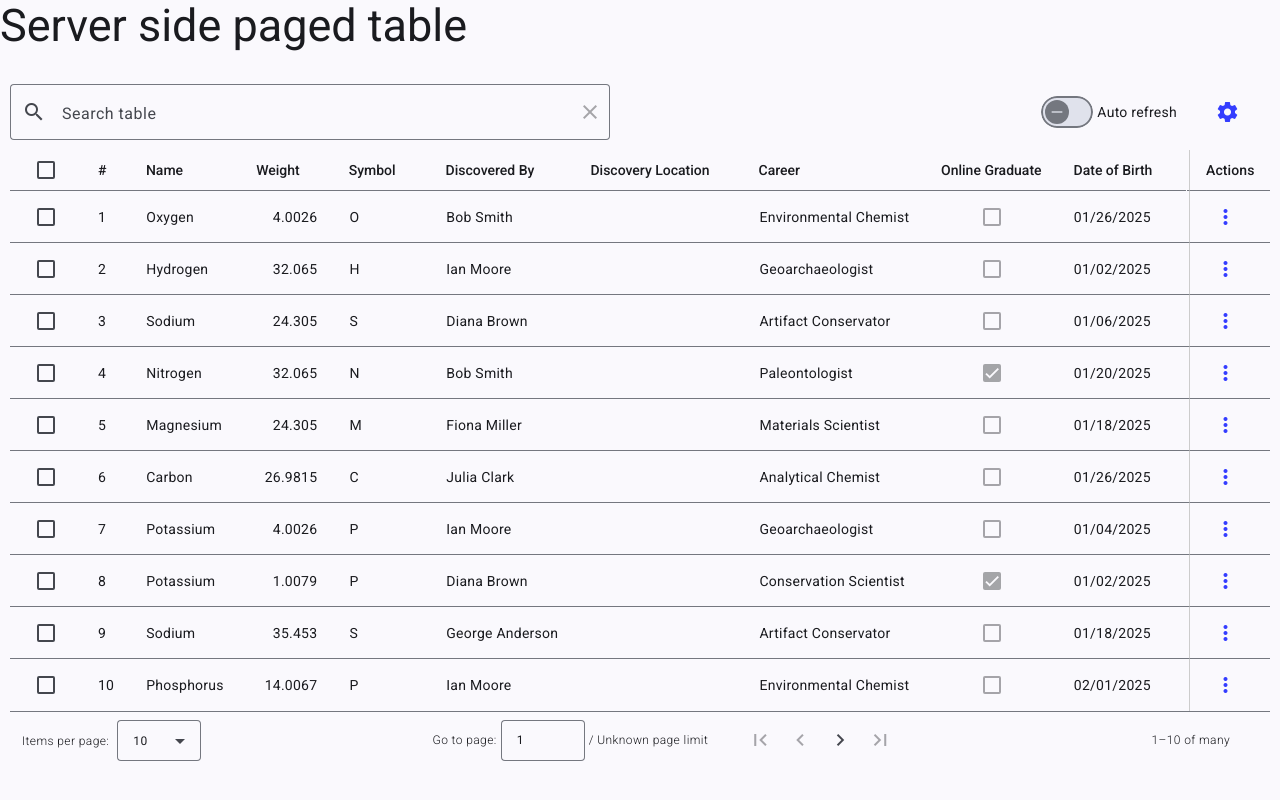
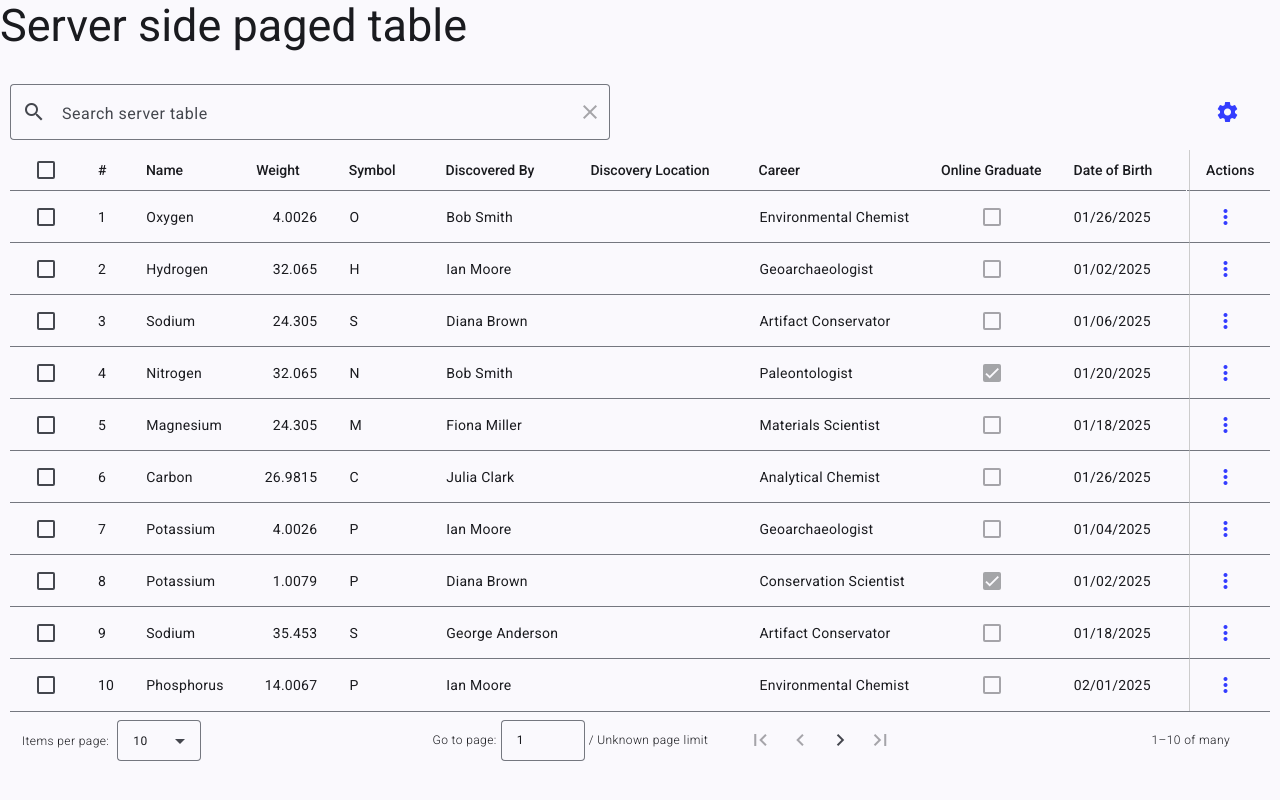
Before and after one commit to this-wastes-time/sp1-custom-table, an Angular app in the folder sp1-custom-table/: page / in a window 1280 px wide. Built offline with nearby package versions, Linux system fonts and the light colour scheme.

Commit message:
separate client and server table example configurations

```diff
--- a/sp1-custom-table/src/app/app.component.html
+++ b/sp1-custom-table/src/app/app.component.html
@@ -3,7 +3,7 @@
 <div class="outer-table-container">
   <div class="table-paginator-container">
     <app-custom-table #clientTable
-      [tableConfig]="tableConfig"
+      [tableConfig]="clientConfig"
       [tableData]="paginatedData"
       [pageIndex]="cPageIndex"
       [pageSize]="cPageSize"
@@ -32,7 +32,7 @@
   <div class="table-paginator-container">
     <app-custom-table #serverTable
       [loading]="loading"
-      [tableConfig]="tableConfig"
+      [tableConfig]="serverConfig"
       [tableData]="(serverData$ | async) ?? []"
       [pageIndex]="sPageIndex"
       [pageSize]="sPageSize"
--- a/sp1-custom-table/src/app/app.component.ts
+++ b/sp1-custom-table/src/app/app.component.ts
@@ -117,13 +117,6 @@ export class AppComponent implements OnInit {
     },
     showRowNumbers: true,
     multiRowSelection: true,
-    autoRefresh: {
-      enabled: false,
-      intervalMs: AFREFRESH,
-      autoRefreshFunc: (afState) => {
-        this.toggleAutoRefresh(afState);
-      },
-    },
     rowClass: (row: MockModel) => (row.name === 'Calcium' ? ['gold', 'bold'] : ''),
     sortOptions: {
       sortFunc(item, property): string | number {
@@ -139,16 +132,6 @@ export class AppComponent implements OnInit {
         return value;
       },
     },
-    tableActions: [
-      {
-        label: 'Refresh table',
-        description: 'Update table with latest data',
-        action: () => {
-          this.loadData();
-          this.tableDataRequestClient();
-        }
-      },
-    ],
     selectedRowActions: [
       {
         label: 'Delete rows',
@@ -172,8 +155,58 @@ export class AppComponent implements OnInit {
         },
       ],
     },
+  };
+
+  // Client table config
+  clientConfig: TableConfig<MockModel> = {
+    ...this.tableConfig,
+    autoRefresh: {
+      enabled: false,
+      intervalMs: AFREFRESH,
+      autoRefreshFunc: (afState) => {
+        this.toggleAutoRefresh(afState);
+      },
+    },
+    tableActions: [
+      {
+        label: 'Refresh table',
+        description: 'Update table with latest data',
+        action: () => {
+          this.loadData();
+          this.tableDataRequestClient();
+        }
+      },
+    ],
     searchBarConfig: {
-      label: 'Search table',
+      label: 'Search client table',
+      placeholder: 'Example: Hydrogen',
+    },
+  };
+
+  // Server table config
+  serverConfig: TableConfig<MockModel> = {
+    ...this.tableConfig,
+    tableActions: [
+      {
+        label: 'Refresh table',
+        description: 'Update table with latest data',
+        action: () => {
+          // Author note: It would be considered a best practice to reset the paginator state of whether all items are known upon refresh.
+          this.serverPaginator.totalItemsKnown = false;
+          this.serverData$ = this.mockService.fetchData(this.sPageIndex, this.sPageSize).pipe(
+            catchError(() => {
+              return of([]); // Return an empty array in case of error
+            }),
+            finalize(() => {
+              this.loading = false;
+              this.detector.detectChanges();
+            })
+          );
+        }
+      },
+    ],
+    searchBarConfig: {
+      label: 'Search server table',
       placeholder: 'Example: Hydrogen',
     },
   };
```
